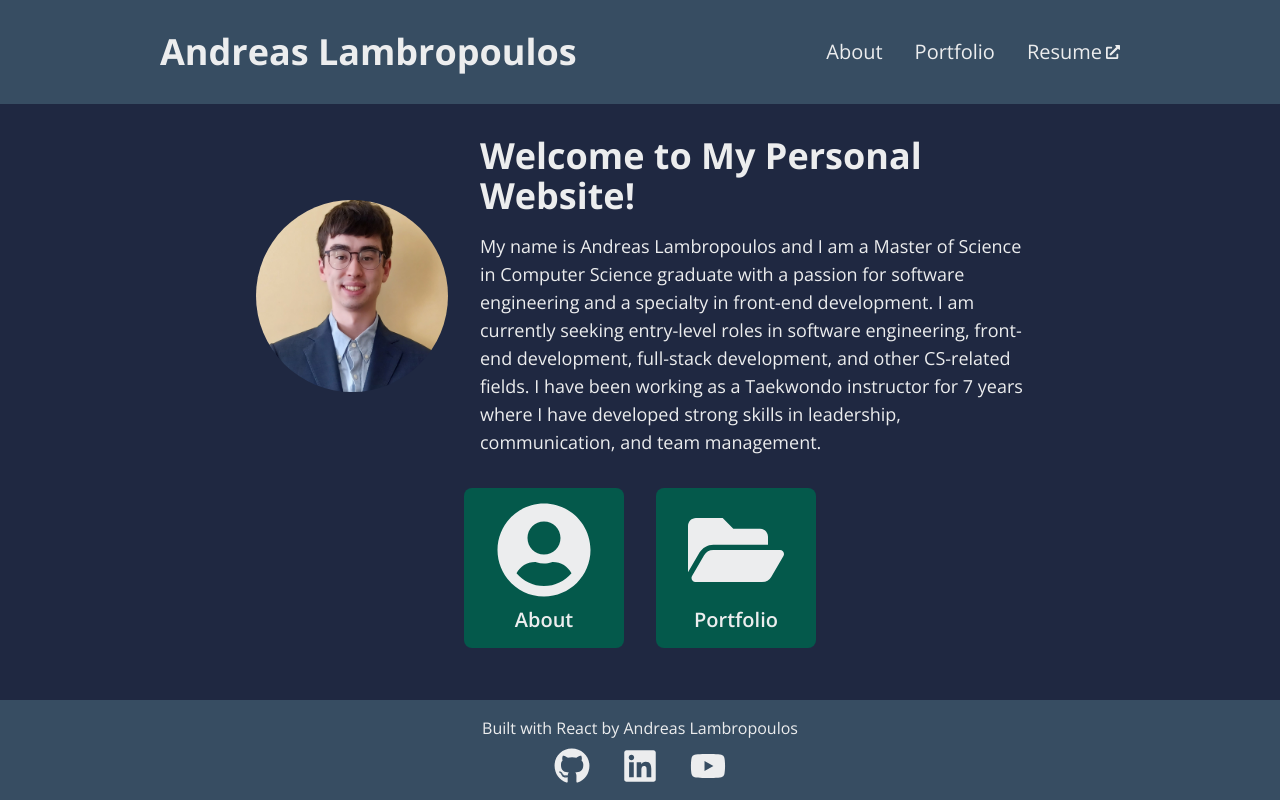
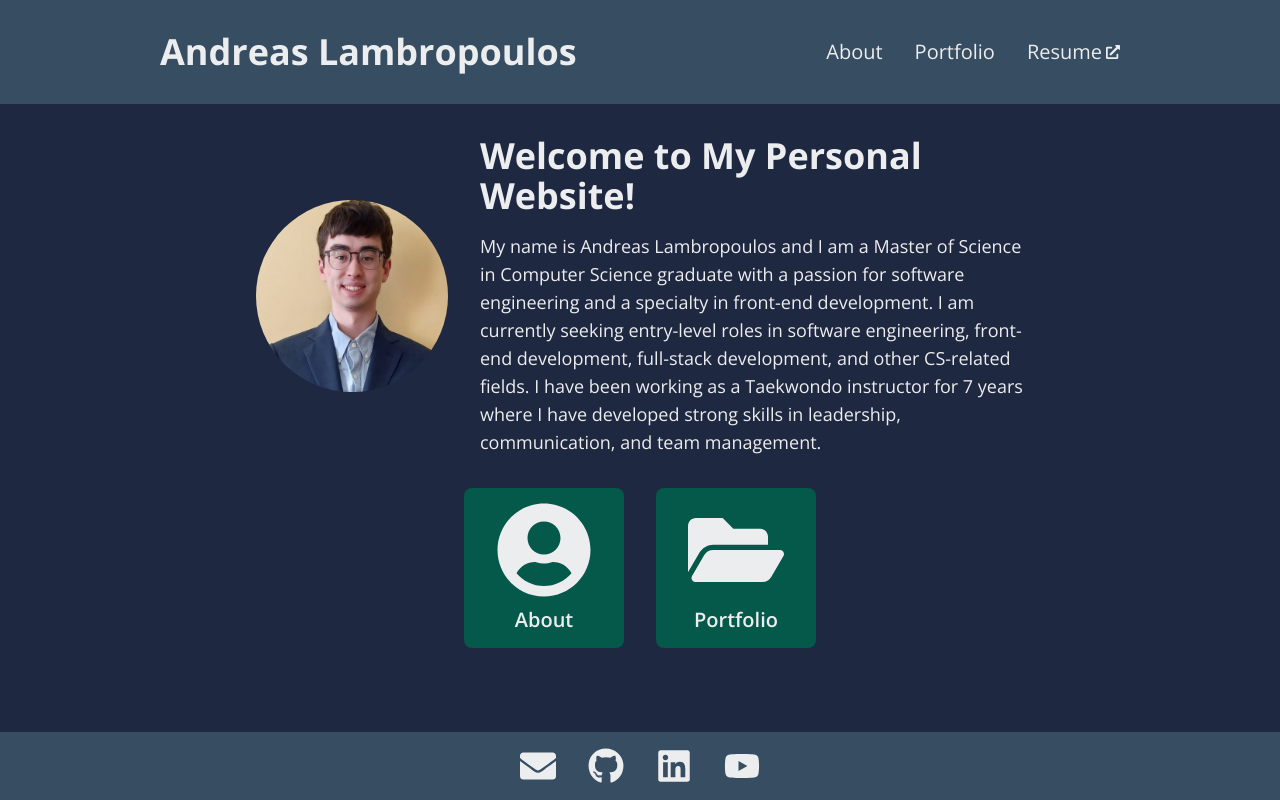
Before and after one commit to andlamb2002/portfolio, a React (Vite) app: page / in a window 1280 px wide. Built offline with nearby package versions, Linux system fonts and the light colour scheme.

Commit message:
Moved email to footer

```diff
--- a/src/Components/Footer.jsx
+++ b/src/Components/Footer.jsx
@@ -4,16 +4,17 @@ function Footer() {
     return (
         <footer className="bg-secondary">
             <div className="flex flex-col items-center p-4">
-                <div>Built with React by Andreas Lambropoulos</div>
-                <ul className="flex text-4xl gap-x-8 mt-2">
+                <ul className="flex text-4xl gap-x-8">
                 {socialLinks.map((link, index) => {
                     const Icon = link.icon;
+                    const isMail = link.url.startsWith("mailto:");
                     return (
                     <li key={index}>
                         <a
                             href={link.url}
-                            target="_blank"
-                            rel="noopener noreferrer"
+                            {...(!isMail
+                                ? { target: "_blank", rel: "noopener noreferrer" }
+                                : {})}
                             className="hover:underline hover:text-textHover"
                             aria-label={link.label}
                         >
--- a/src/data/data.js
+++ b/src/data/data.js
@@ -12,7 +12,7 @@ import imgalg from "../assets/imgalg.png";
 import eg from "../assets/eg.png";
 import quiz from "../assets/quiz.png";
 
-import { FaGithub, FaLinkedin, FaYoutube } from "react-icons/fa";
+import { FaEnvelope, FaGithub, FaLinkedin, FaYoutube } from "react-icons/fa";
 import { FaUserCircle, FaFolderOpen } from "react-icons/fa";
 
 export const siteInfo = {
@@ -21,6 +21,11 @@ export const siteInfo = {
   };
 
 export const socialLinks = [
+    {
+        icon: FaEnvelope,
+        url: "mailto:andlamb2002@gmail.com",
+        label: "Email",
+    },
     {
       icon: FaGithub,
       url: "https://github.com/andlamb2002",
```
